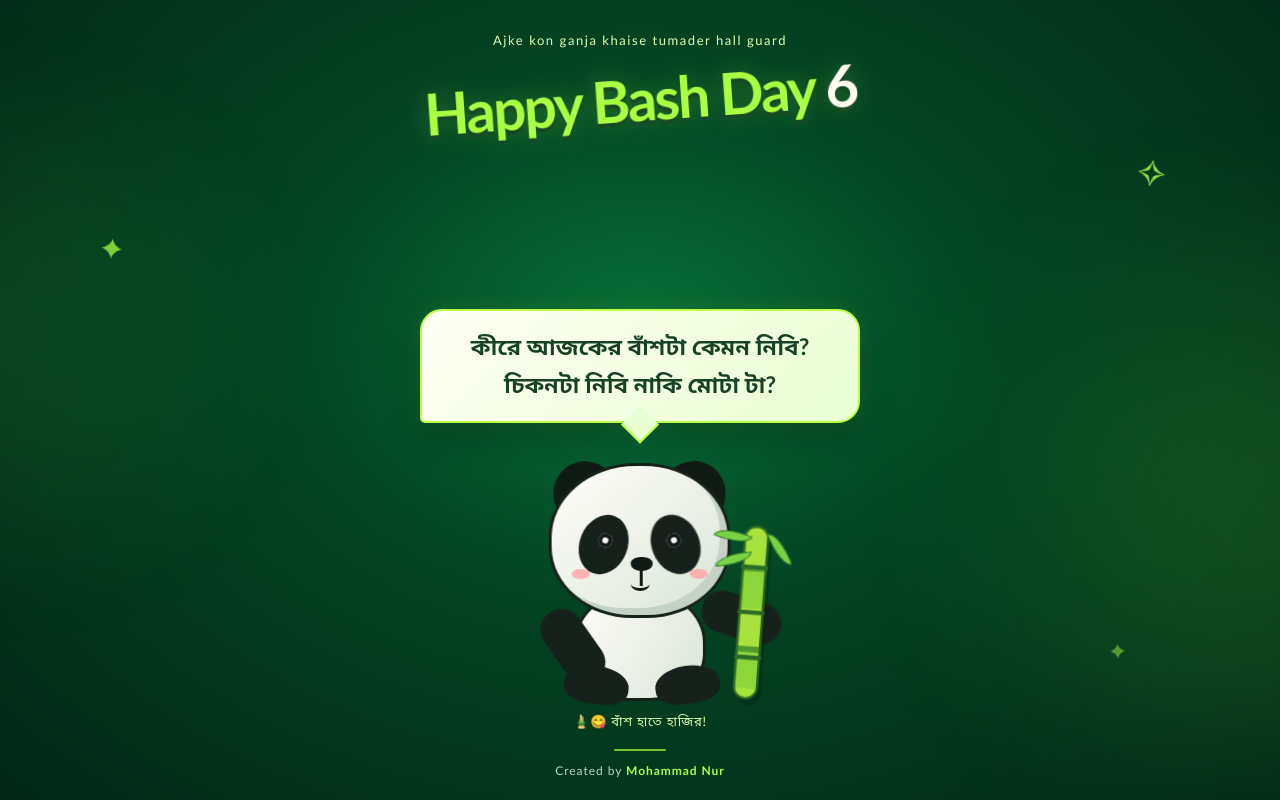
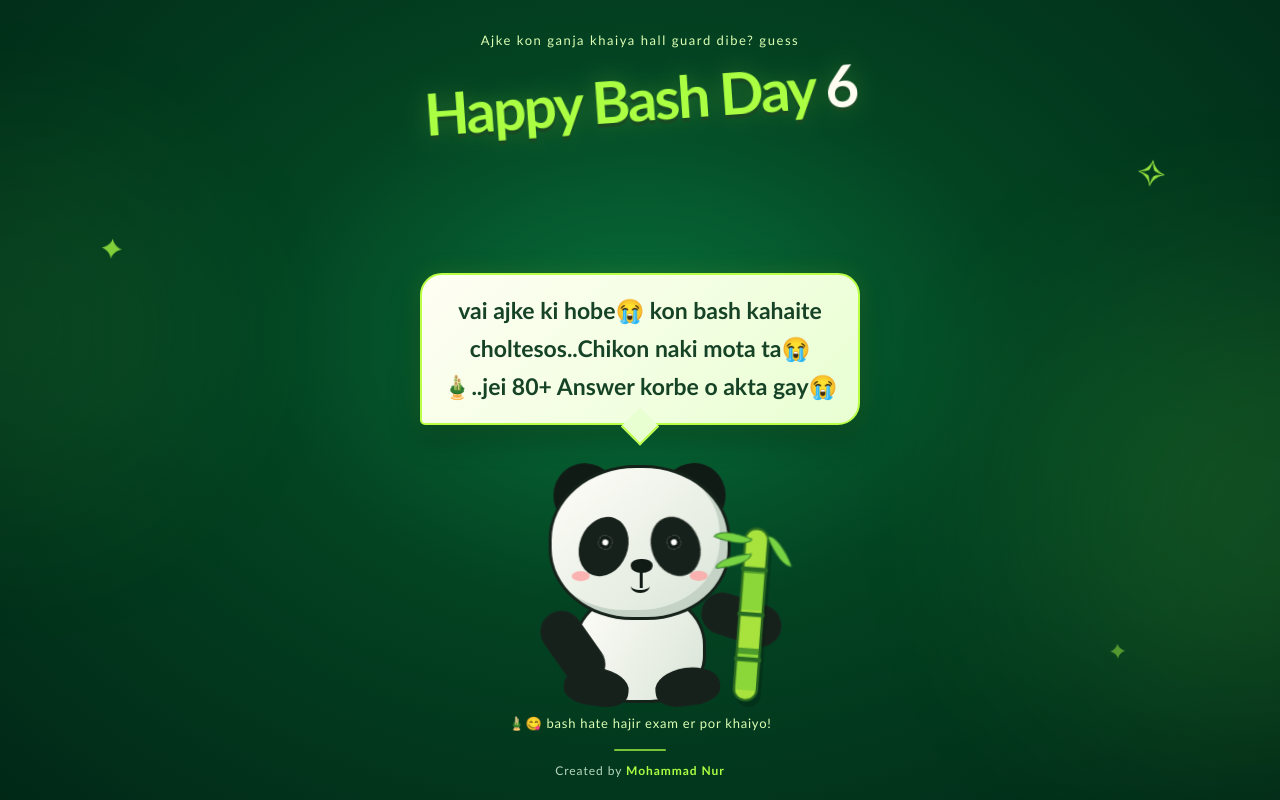
Before and after one commit to mohammadnur395/Happy-exam-bash-day, a plain HTML site: page index.html in a window 1280 px wide. Drawn offline with Linux system fonts and the light colour scheme.

Commit message:
Update title and text for Happy Bash Day 5

```diff
--- a/index.html
+++ b/index.html
@@ -4,7 +4,7 @@
   <meta charset="UTF-8">
   <meta name="viewport" content="width=device-width, initial-scale=1.0">
   <meta name="theme-color" content="#033b20">
-  <title>Happy Bash Day 4 😋🎍</title>
+  <title>Happy Bash Day 5 😋🎍</title>
   <link rel="stylesheet" href="style.css">
 </head>
 <body>
@@ -16,13 +16,13 @@
 
   <main class="scene">
     <header class="heading">
-      <p class="eyebrow">Ajke kon ganja khaise tumader hall guard</p>
+      <p class="eyebrow">Ajke kon ganja khaiya hall guard dibe? guess </p>
       <h1 class="title">Happy Bash Day <span id="day-number">4</span></h1>
     </header>
 
     <section class="panda-stage" aria-label="A panda holding bamboo">
       <div class="speech-bubble" role="status">
-        <span class="bubble-text">কীরে আজকের বাঁশটা কেমন নিবি? চিকনটা নিবি নাকি মোটা টা? </span>
+        <span class="bubble-text">vai ajke ki hobe😭 kon bash kahaite choltesos..Chikon naki mota ta😭🎍..jei 80+ Answer korbe o akta gay😭 </span>
       </div>
 
       <div class="panda-character" aria-hidden="true">
@@ -50,7 +50,7 @@
         <div class="leg leg-left"></div>
         <div class="leg leg-right"></div>
       </div>
-      <p class="panda-caption">🎍😋 বাঁশ হাতে হাজির!</p>
+      <p class="panda-caption">🎍😋 bash hate hajir exam er por khaiyo!</p>
     </section>
 
     <footer class="footer">
```
